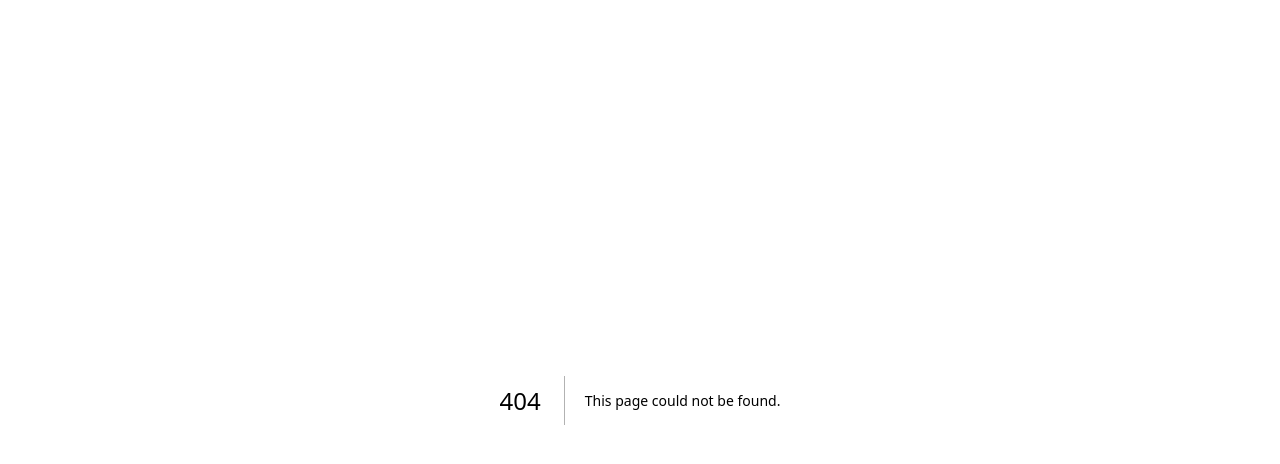
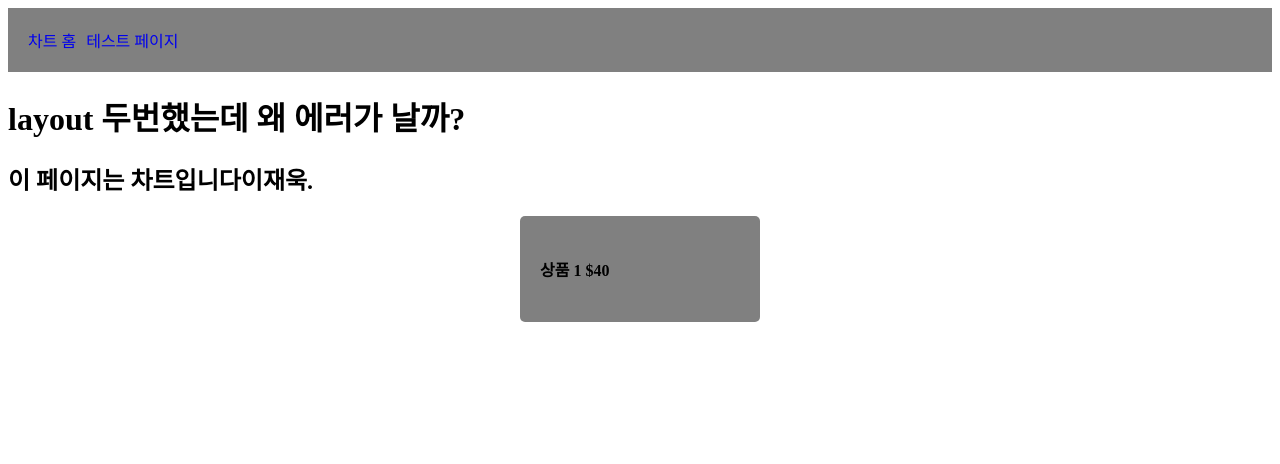
Before and after one commit to sessac-3rd-team-A/FE, a Next.js app: page /chart in a window 1280 px wide. Before the commit this address had no page. Shown: the top 464 px of the page. Built offline with nearby package versions, Linux system fonts and the light colour scheme.

Commit message:
feat: test

```diff
--- a/package.json
+++ b/package.json
@@ -10,9 +10,11 @@
   },
   "dependencies": {
     "next": "14.0.4",
+    "node-sass": "^9.0.0",
     "react": "^18",
     "react-dom": "^18",
-    "recoil": "^0.7.7"
+    "recoil": "^0.7.7",
+    "sass": "^1.69.5"
   },
   "devDependencies": {
     "@types/node": "^20",
--- /dev/null
+++ b/src/app/chart/layout.tsx
@@ -0,0 +1,21 @@
+import Link from 'next/link';
+import './test/test.scss';
+export default function RootLayout({
+  children,
+}: {
+  children: React.ReactNode;
+}) {
+  return (
+    <html lang="en">
+      <body>
+        <div className="TestNavbar">
+          <Link href={'/chart'}>차트 홈</Link>
+          <Link href={'/chart/test'}>테스트 페이지</Link>
+        </div>
+        <h1>layout 두번했는데 왜 에러가 날까?</h1>
+
+        {children}
+      </body>
+    </html>
+  );
+}
--- /dev/null
+++ b/src/app/chart/page.tsx
@@ -0,0 +1,12 @@
+export default function chart() {
+  let str: string = '이재욱';
+  let arr;
+  return (
+    <div>
+      <h2 className="ChartTitle"> 이 페이지는 차트입니다{str}.</h2>
+      <div className="food">
+        <h4>상품 1 $40</h4>
+      </div>
+    </div>
+  );
+}
--- /dev/null
+++ b/src/app/chart/test/test.scss
@@ -0,0 +1,18 @@
+.food {
+  margin: 20px auto;
+  width: 200px;
+  background: gray;
+  color: black;
+  padding: 20px;
+  border-radius: 5px;
+}
+
+.TestNavbar {
+  background: gray;
+  padding: 20px;
+}
+
+.TestNavbar a {
+  margin-right: 10px;
+  text-decoration: none;
+}
--- a/src/app/profile/page.tsx
+++ b/src/app/profile/page.tsx
@@ -1,9 +1,9 @@
 // import Image from 'next/image'
-import ProfilePage from '@/containers/Profile'
+import ProfilePage from '@/containers/Profile';
 
 export default function Profile() {
   return (
     // <div><ProfilePage /></div>
     <div>프로필 페이지??</div>
-  )
+  );
 }
```
Also changed, not shown: src/app/chart/test/page.tsx (added, +27 -0 lines), src/app/page.tsx (+2 -5 lines), 1 other file (tests, documents, lock files or other folders).
